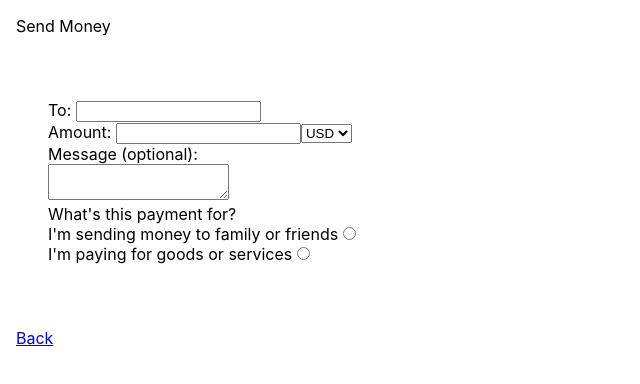
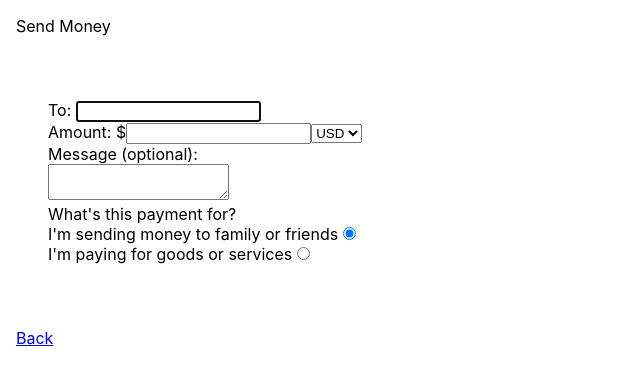
Before and after one commit to dlchen/paypal, a React (Create React App) app: page /send in a window 1280 px wide. Shown: the top 384 px of the page, without its empty margins (0-640 px from the left). Built offline with nearby package versions, Linux system fonts and the light colour scheme.

Commit message:
feat: basic logic/state of SendMoney

```diff
--- a/src/components/SendMoney.tsx
+++ b/src/components/SendMoney.tsx
@@ -1,20 +1,87 @@
-import React, { Component } from 'react';
+import React, { Component, ChangeEvent } from 'react';
 import { BrowserRouter as Router, Route, Link } from 'react-router-dom';
 
 import './SendMoney.css';
+import { symbol } from 'prop-types';
 
-class Initial extends Component {
+const renderCurrencySymbol = (currency: string) => {
+  switch (currency) {
+    case 'USD': return '$';
+    case 'EUR': return '€';
+    case 'JPY': return '¥';
+  };
+}
+
+type TransactionType = 'PERSONAL' | 'BUSINESS';
+const PERSONAL = 'PERSONAL';
+const BUSINESS = 'BUSINESS';
+
+type State = {
+  email: string,
+  currency: string,
+  amount: string,
+  message: string,
+  transactionType: TransactionType
+};
+
+class Initial extends Component<{}, State> {
+  constructor(props: any) {
+    super(props);
+
+    this.state = {
+      email: '',
+      currency: 'USD',
+      amount: '',
+      message: '',
+      transactionType: PERSONAL
+    };
+
+    this.handleEmailChange = this.handleEmailChange.bind(this);
+    this.handleCurrencyChange = this.handleCurrencyChange.bind(this);
+    this.handleCurrencySelect = this.handleCurrencySelect.bind(this);
+    this.handleMessageChange = this.handleMessageChange.bind(this);
+    this.handleOptionChange = this.handleOptionChange.bind(this);
+  }
+  handleEmailChange(event: ChangeEvent<HTMLInputElement>) {
+    // TODO: add email validation
+    this.setState({ email: event.currentTarget.value });
+  }
+  handleCurrencyChange(event: ChangeEvent<HTMLInputElement>) {
+    const input = event.currentTarget.value;
+    if (input === '') {
+      this.setState({ amount: '' });
+    }
+    else if (!input.includes('-')) {
+      // TODO: add commas at correct place
+      const firstMatch = /\d+\.?\d{0,2}/.exec(input);
+      this.setState({ amount: firstMatch ? firstMatch[0] : this.state.amount });
+    }
+  }
+  handleCurrencySelect(event: ChangeEvent<HTMLSelectElement>) {
+    this.setState({ currency: event.currentTarget.value });
+  }
+  handleMessageChange(event: ChangeEvent<HTMLTextAreaElement>) {
+    this.setState({ message: event.currentTarget.value });
+  }
+  handleOptionChange(event: ChangeEvent<HTMLInputElement>) {
+    const value = event.currentTarget.value;
+    if (value === PERSONAL || value === BUSINESS) {
+      const type: TransactionType = value;
+      this.setState({ transactionType: type })
+    }
+  }
   render() {
     return (
       <div>
         <header>Send Money</header>
         <form>
           <label>
-            To: <input type="text" />
+            To: <input type="email" value={this.state.email} onChange={this.handleEmailChange} autoFocus />
           </label>
           <label>
-            Amount: <input type="text" />
-            <select name="currency">
+            Amount: {renderCurrencySymbol(this.state.currency)}
+            <input type="text" value={this.state.amount} onChange={this.handleCurrencyChange} />
+            <select value={this.state.currency} onChange={this.handleCurrencySelect}>
               <option value="USD">USD</option>
               <option value="EUR">EUR</option>
               <option value="JPY">JPY</option>
@@ -22,16 +89,24 @@ class Initial extends Component {
           </label>
           <label>
             <span>Message (optional):</span>
-            <textarea />
+            <textarea value={this.state.message} onChange={this.handleMessageChange} />
           </label>
           <label>What's this payment for?</label>
           <label>
             I'm sending money to family or friends
-            <input type="radio" name="transactionType" />
+            <input type="radio"
+              name="transactionType"
+              value={PERSONAL}
+              onChange={this.handleOptionChange}
+              checked={this.state.transactionType === PERSONAL} />
           </label>
           <label>
             I'm paying for goods or services
-            <input type="radio" name="transactionType" />
+            <input type="radio"
+              name="transactionType"
+              value={BUSINESS}
+              onChange={this.handleOptionChange}
+              checked={this.state.transactionType === BUSINESS} />
           </label>
         </form>
         <footer>
```
